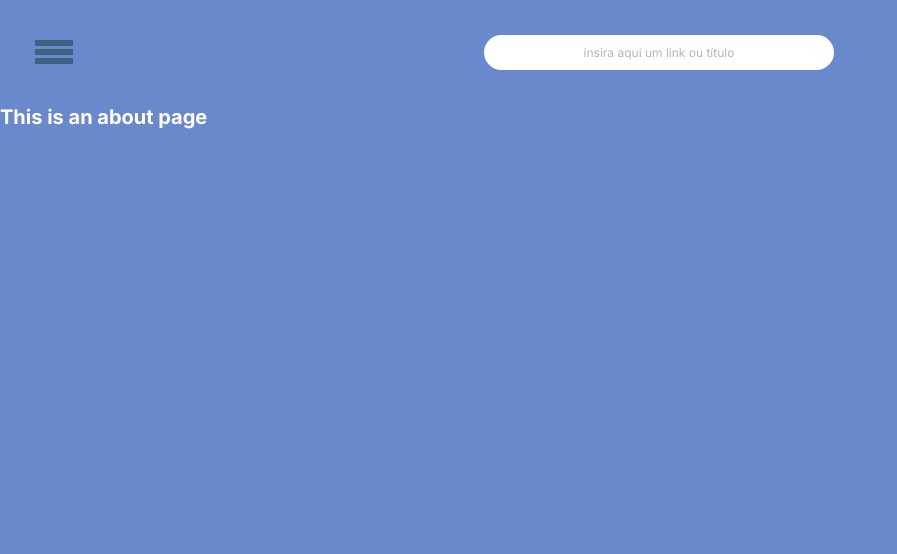
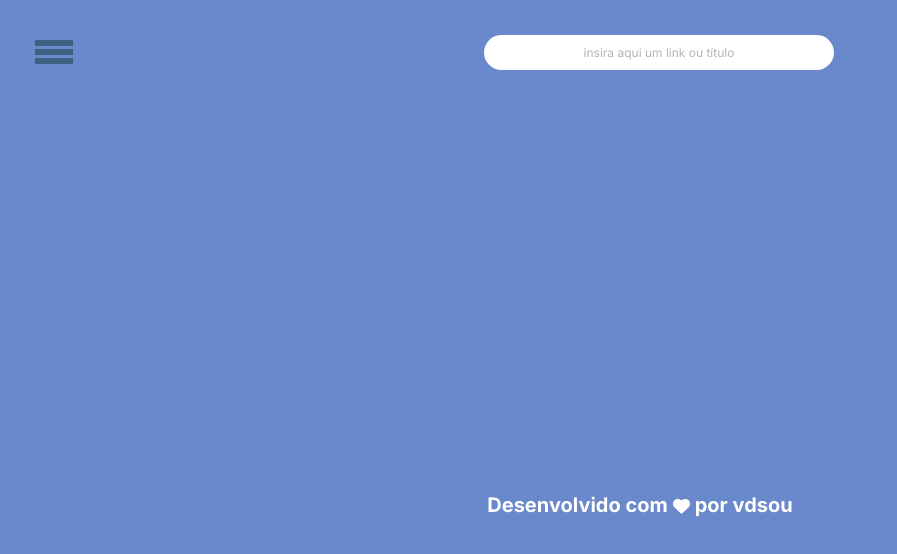
Before and after one commit to vdsou/suzy-plays, a Vue app: page /about in a window 1280 px wide. Shown: the top 554 px of the page, without its empty margins (0-897 px from the left). Built offline with nearby package versions, Linux system fonts and the light colour scheme.

Commit message:
:lipstick: git add about page with styles

```diff
--- a/src/styles/global.css
+++ b/src/styles/global.css
@@ -47,7 +47,7 @@ body {
 .home-content {
   width: 40rem;
 }
-.home, .playlists, .signin, .signup{
+.home, .playlists, .signin, .signup, .about{
   min-height: 100vh;
   width: 100%;
   display: flex;
--- a/src/views/About.vue
+++ b/src/views/About.vue
@@ -1,5 +1,14 @@
 <template>
   <div class="about">
-    <h1>This is an about page</h1>
+    <h1>
+      Desenvolvido com<i><img src="../assets/heart.svg" alt="com amor" /></i>por
+      <a href="https://github.com/vdsou/suzy-plays" target="_blank"> vdsou </a>
+    </h1>
   </div>
 </template>
+<style scoped>
+.about i img {
+  transform: translateY(15%);
+  margin: 0 0.5rem;
+}
+</style>
```
Also changed, not shown: src/assets/heart.svg (added).
